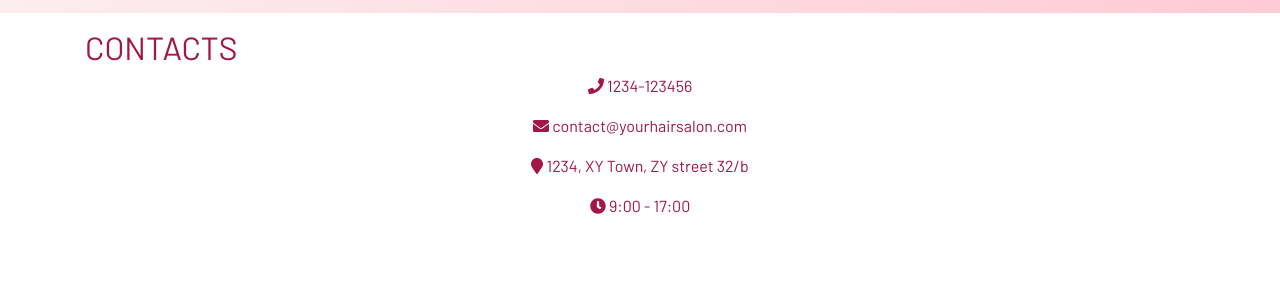
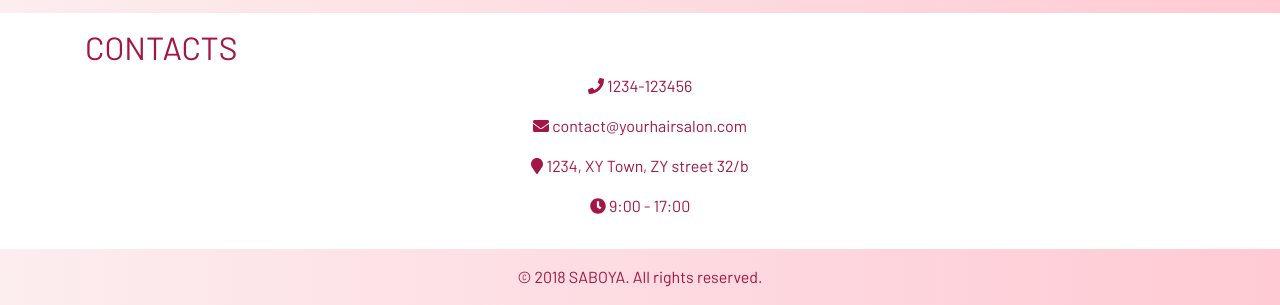
Before and after one commit to krav6/saboya, a plain HTML site: page portfolio/salon/index.html in a window 1280 px wide. Shown: the part 2096-2401 px from the top of the page. Before the commit the page ends 2345 px from the top, so only its background shows below. Drawn offline with nearby package versions, Linux system fonts and the light colour scheme; some packages are replaced by stand-ins of ours.

Commit message:
[feat] Added footer to the hair salon project

```diff
--- a/portfolio/salon/index.html
+++ b/portfolio/salon/index.html
@@ -324,6 +324,10 @@
         </div>
     </div>
 
+    <footer class="text-center mt-3">
+        <a href=""><p>© 2018 SABOYA. All rights reserved.</p></a>
+    </footer>
+
     <script src="https://code.jquery.com/jquery-3.2.1.min.js"></script>
     <script src="https://cdnjs.cloudflare.com/ajax/libs/popper.js/1.12.9/umd/popper.min.js" integrity="sha384-ApNbgh9B+Y1QKtv3Rn7W3mgPxhU9K/ScQsAP7hUibX39j7fakFPskvXusvfa0b4Q"
         crossorigin="anonymous"></script>
```
